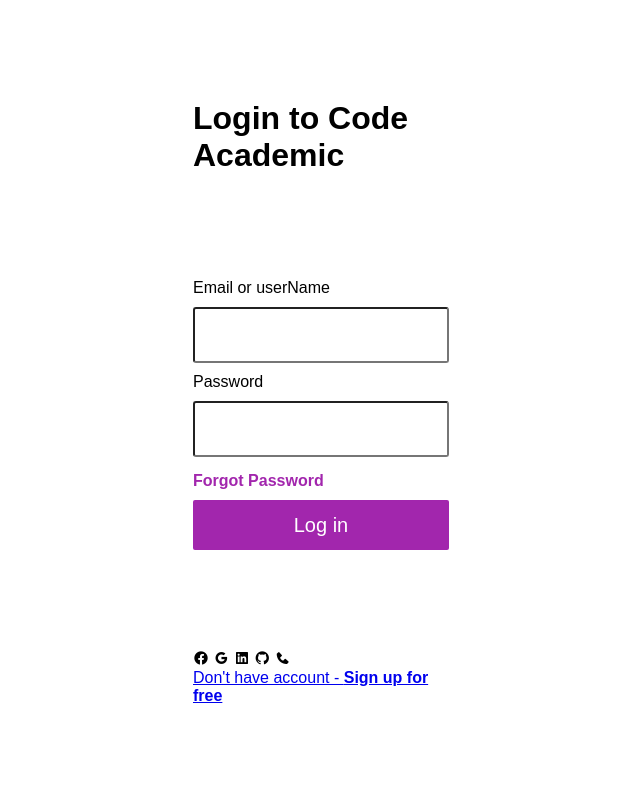
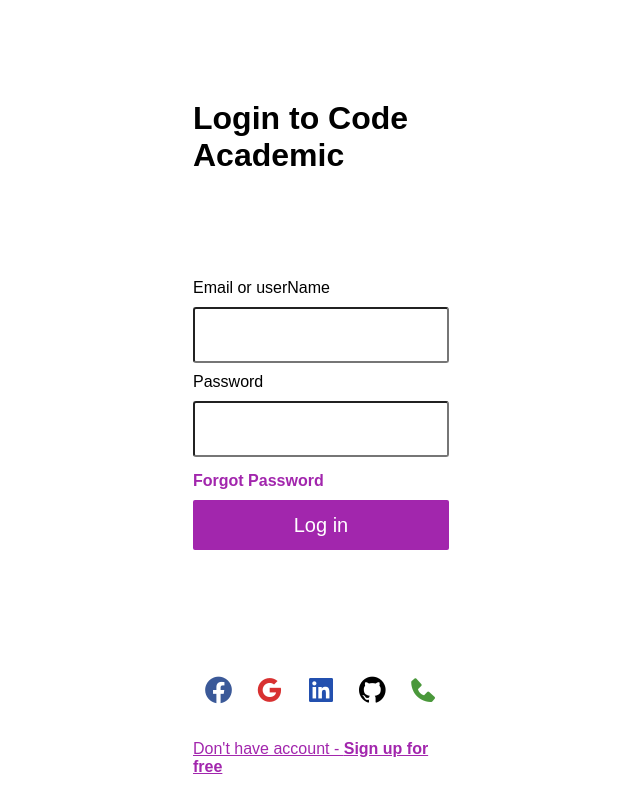
Before and after one commit to NguyenDucTam2801/HTML-CSS-Exercise, a plain HTML site: page Login Page Clone/index.html in a window 1280 px wide. Shown: the whole page, without its empty margins (319-959 px from the left). Drawn offline with nearby package versions, Linux system fonts and the light colour scheme.

Commit message:
Final sign in page

```diff
--- a/Login Page Clone/style.css
+++ b/Login Page Clone/style.css
@@ -64,3 +64,49 @@
     background-color: var(--light-black);
     box-shadow: var(--hover-shadow);
 }
+
+
+.footer .images{
+    display: flex;
+    height: 10vh;
+    align-items: center;
+    justify-content: space-around;
+    margin-top: 20px;
+}
+
+.footer .images i{
+    width: 15%;
+    display: flex;
+    justify-content: center;
+    padding: 15px;
+    transition: 0.3s ease;
+    font-size:xx-large;
+}
+
+.footer .images i[class="bx bxl-facebook-circle"]{
+    color: #3b5998;
+}
+
+.footer .images i[class='bx bxl-google']{
+    color: #d83131;
+}
+
+.footer .images i[class='bx bxl-linkedin-square']{
+    color: #2350af;
+}
+
+
+.footer .images i[class='bx bxs-phone']{
+    color: #4a983b;
+}
+
+.footer .images i:hover{
+    font-size: 50px;
+    cursor: pointer;
+}
+
+.footer a {
+    float:right;
+    color: var(--main-color);
+    margin: 10px 0;
+}
```
Also changed, not shown: Login Page Clone/index.html (+1 -1 lines).
